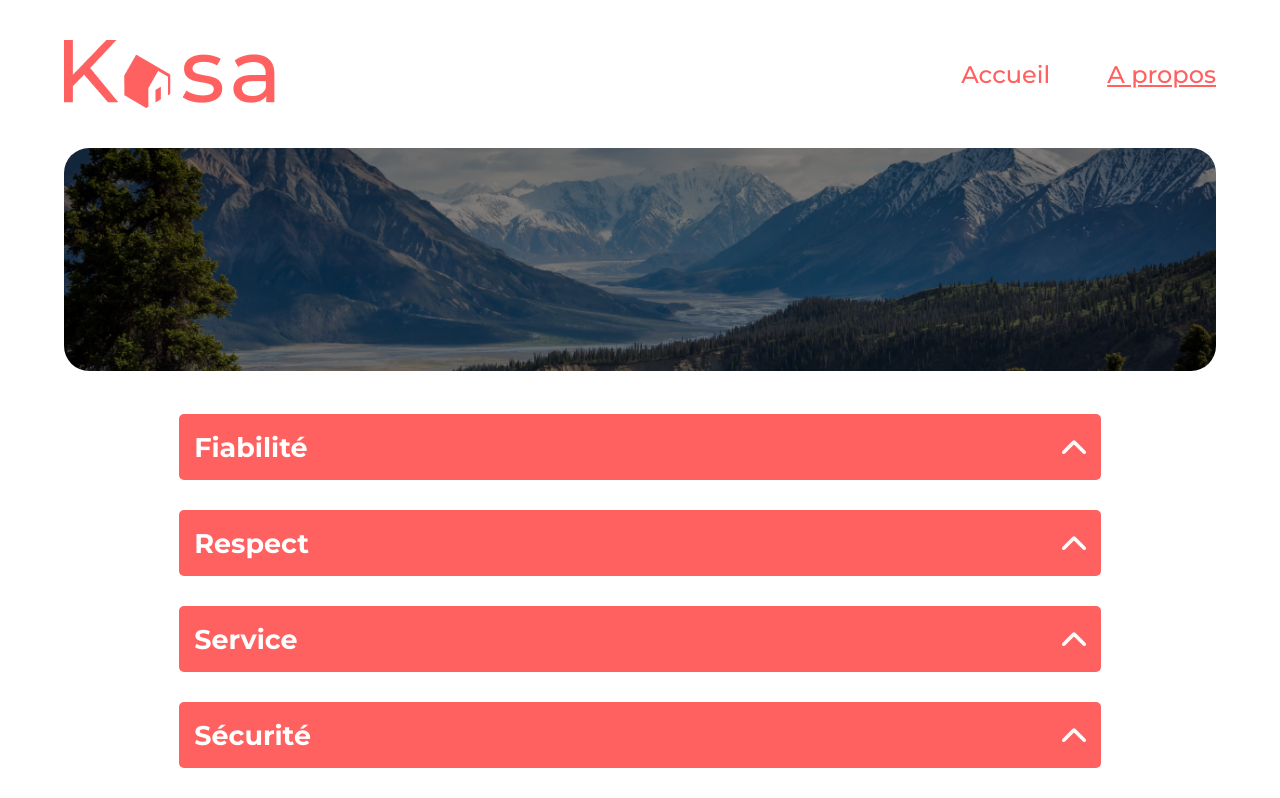
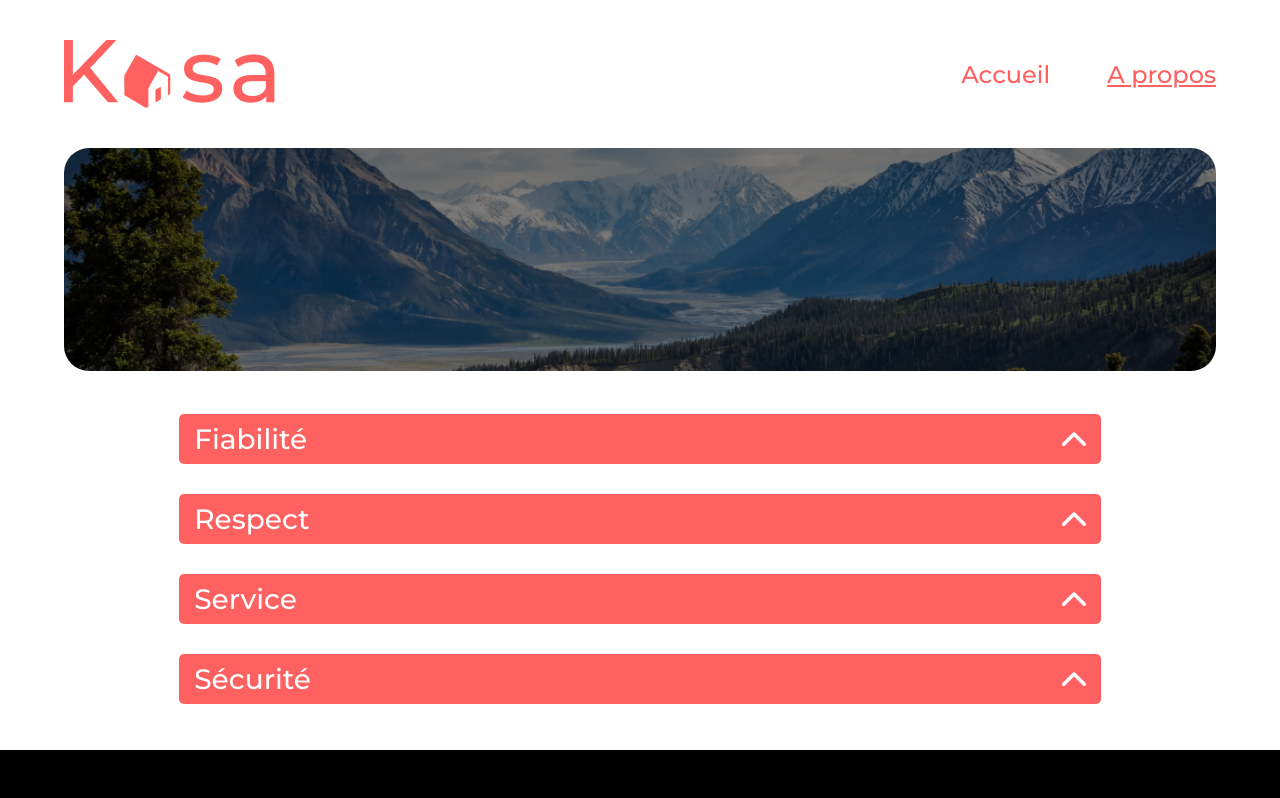
Before and after one commit to kadessa1/Kasa-react, a React (Create React App) app: page /about in a window 1280 px wide. Shown: the top 798 px of the page. Built offline with nearby package versions, Linux system fonts and the light colour scheme.

Commit message:
css desktop ok

```diff
--- a/src/components/collapse/style.module.css
+++ b/src/components/collapse/style.module.css
@@ -2,7 +2,7 @@
 .collapse_title_open{
     background-color: rgba(255, 96, 96, 1);
     color: rgba(255, 255, 255, 1);
-    height: 46px;
+    height: 30px;
     font-size: 18px;
     font-weight: 500;
     margin: 30px auto 0px auto;
--- a/src/pages/about/index.jsx
+++ b/src/pages/about/index.jsx
@@ -11,7 +11,7 @@ function About() {
                 {aboutData.map(({ title, description }, index) => (
                     <Collapse
                         key={`${title}-${index}`}
-                        collapseTitle={<h2>{title}</h2>}
+                        collapseTitle={<h2 className="title-about-collapse">{title}</h2>}
                         collapseDescription={description}
                     />
                 ))}
--- a/src/pages/about/style.css
+++ b/src/pages/about/style.css
@@ -3,3 +3,8 @@
     margin-right: 10%;
     margin-bottom: 46px;
 }
+
+.title-about-collapse {
+    font-weight: 500;
+    font-size: 28px;
+}
--- a/src/pages/apartment/style.css
+++ b/src/pages/apartment/style.css
@@ -75,9 +75,17 @@
 }
 
 .collapse-title {
+    font-size: 18px;
     font-weight: 500;
 }
 
 .equipments-list {
     list-style: none;
+    font-size: 18px;
+    font-weight: 400;
 }
+
+.description {
+    font-size: 18px;
+    font-weight: 400;
+}
```
